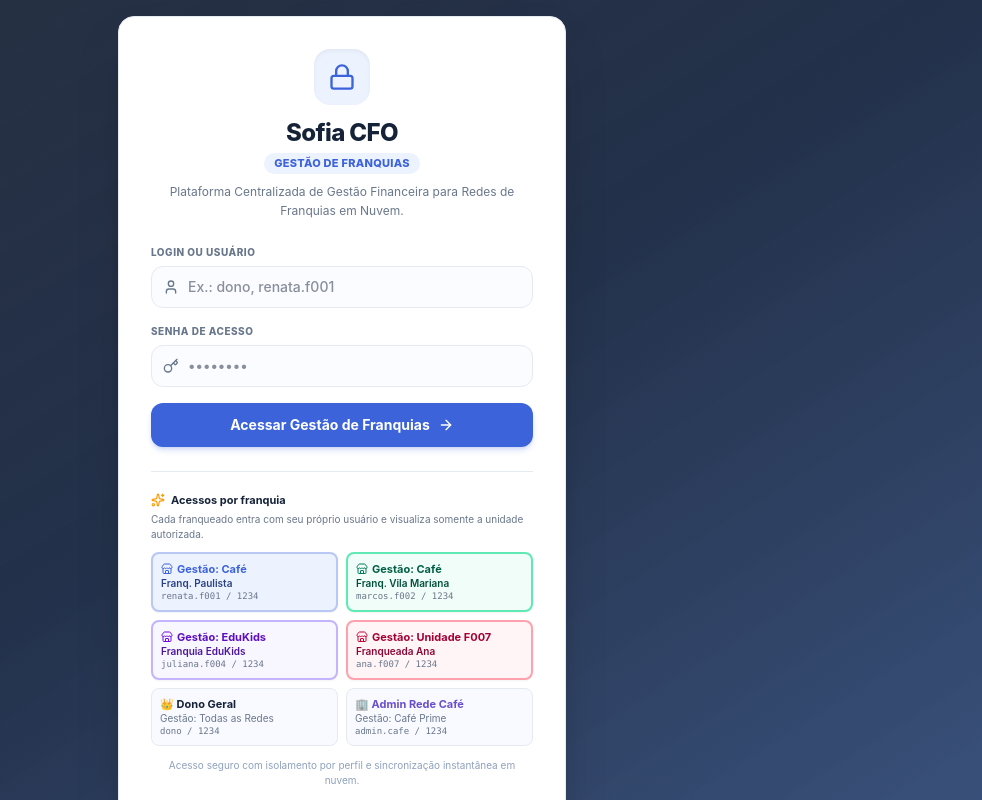
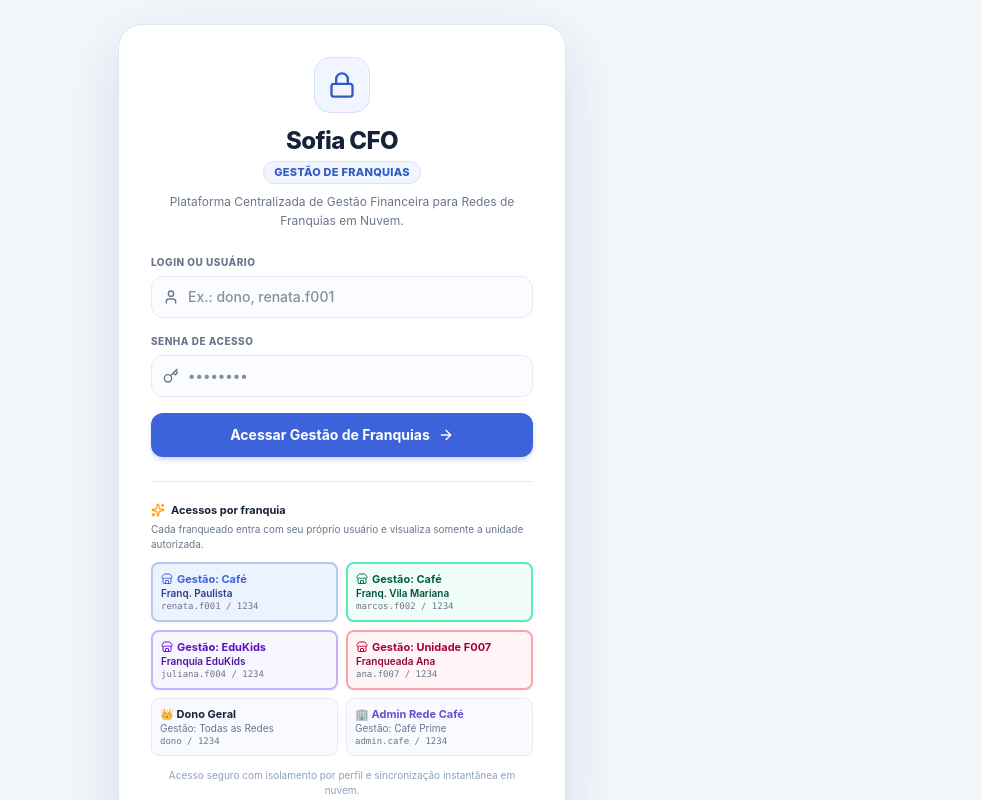
Before and after one commit to leomissio72-cpu/sistema_franquias, a React (Vite) app: page /#home in a window 1280 px wide. Shown: the whole page, without its empty margins (298-1280 px from the left). Built offline with nearby package versions, Linux system fonts and the light colour scheme; no server answers.

Commit message:
style: replace dark login background

```diff
--- a/src/components/LoginModal.tsx
+++ b/src/components/LoginModal.tsx
@@ -72,8 +72,8 @@ export const LoginModal: React.FC<LoginModalProps> = ({ isOpen, onSuccess, onClo
   };
 
   return (
-    <div className="fixed inset-0 z-50 flex items-center justify-center p-4 bg-gradient-to-br from-[#10192c]/90 via-[#172641]/95 to-[#243d6b]/90 backdrop-blur-md overflow-y-auto">
-      <div className="relative w-full max-w-md rounded-2xl bg-white p-6 sm:p-8 shadow-2xl border border-[#e5eaf1] animate-in fade-in zoom-in-95 duration-200 my-auto">
+    <div className="fixed inset-0 z-50 flex items-center justify-center overflow-y-auto bg-[#f3f6fb] p-4 sm:p-6">
+      <div className="relative my-auto w-full max-w-md rounded-3xl border border-[#dfe6f0] bg-white p-6 shadow-[0_20px_60px_rgba(43,65,96,0.14)] animate-in fade-in zoom-in-95 duration-200 sm:p-8">
         {onClose && (
           <button
             onClick={onClose}
@@ -85,13 +85,13 @@ export const LoginModal: React.FC<LoginModalProps> = ({ isOpen, onSuccess, onClo
         )}
 
         <div className="text-center mb-6">
-          <div className="mx-auto mb-3 flex h-14 w-14 items-center justify-center rounded-2xl bg-[#edf2ff] text-[#3c63da] shadow-inner">
+          <div className="mx-auto mb-3 flex h-14 w-14 items-center justify-center rounded-2xl border border-[#d7e2fb] bg-[#f0f5ff] text-[#315bc5]">
             <Lock className="h-7 w-7" />
           </div>
           <h2 className="text-2xl font-extrabold tracking-tight text-[#152238]">
             Sofia CFO
           </h2>
-          <div className="inline-block mt-1 px-2.5 py-0.5 rounded-full bg-[#edf2ff] text-[#3c63da] text-[11px] font-extrabold tracking-wide uppercase">
+          <div className="mt-1 inline-block rounded-full border border-[#d7e2fb] bg-[#f0f5ff] px-2.5 py-0.5 text-[11px] font-extrabold uppercase tracking-wide text-[#315bc5]">
             Gestão de Franquias
           </div>
           <p className="text-xs text-[#69778c] mt-2 leading-relaxed">
```
